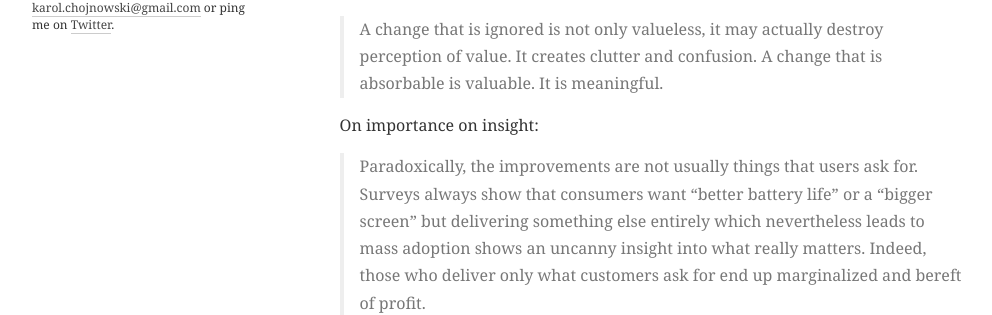
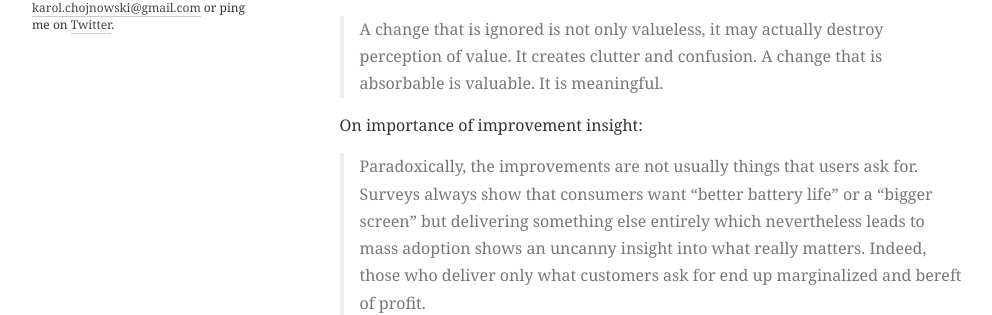
Before and after one commit to KarolChojnowski/KarolOnJekyll, a Jekyll site: the page built from _posts/2015-10-07-improvement-insight.md, in a window 1280 px wide. Shown: the part 271-586 px from the top of the page, without its empty margins (142-1134 px from the left). Built offline with Jekyll 4.4.1, drawn with Linux system fonts in a browser that asks for light colours; Markdown is read by kramdown in place of the engine named in the settings.

Commit message:
Typo + wording.

```diff
--- a/_posts/2015-10-07-improvement-insight.md
+++ b/_posts/2015-10-07-improvement-insight.md
@@ -10,6 +10,6 @@
 
 > A change that is ignored is not only valueless, it may actually destroy perception of value. It creates clutter and confusion. A change that is absorbable is valuable. It is meaningful.
 
-On importance on insight:
+On importance of improvement insight:
 
 > Paradoxically, the improvements are not usually things that users ask for. Surveys always show that consumers want “better battery life” or a “bigger screen” but delivering something else entirely which nevertheless leads to mass adoption shows an uncanny insight into what really matters. Indeed, those who deliver only what customers ask for end up marginalized and bereft of profit.
```
